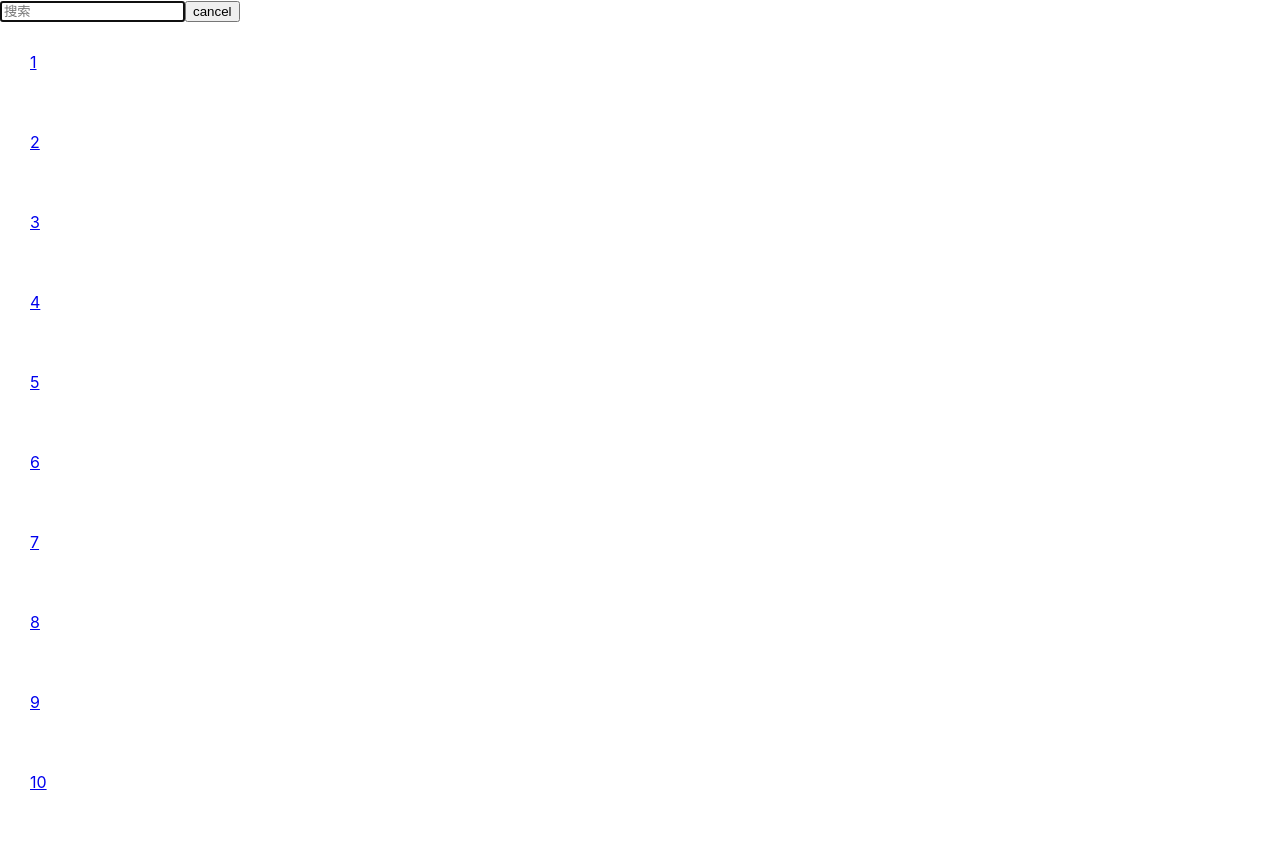
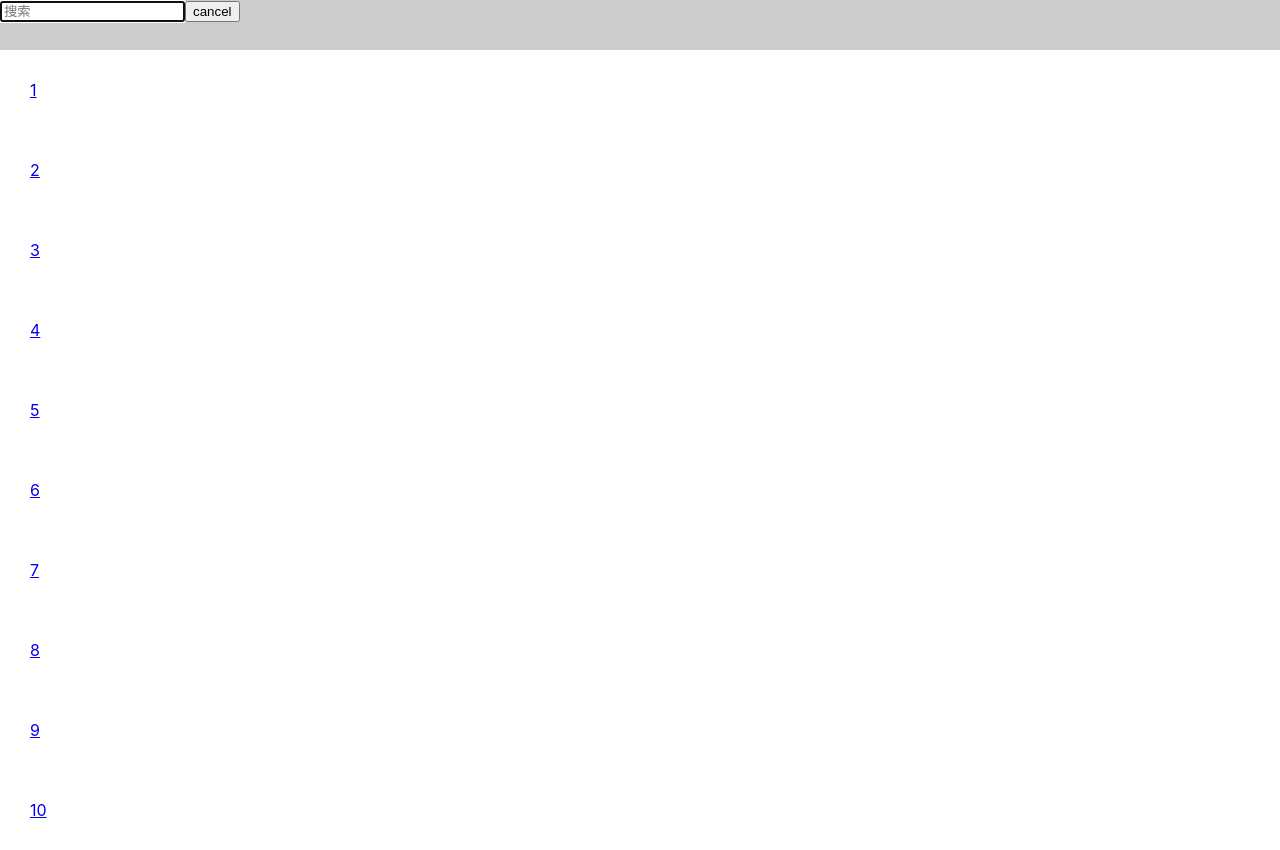
Before and after one commit to gaoqiang19514/react-demo, a React (Create React App) app: page /search in a window 1280 px wide. Before the commit the page ends 822 px from the top, so only its background shows below. Built offline with nearby package versions, Linux system fonts and the light colour scheme.

Commit message:
feat: 添加头部固定的处理

```diff
--- a/src/pages/Search/index.js
+++ b/src/pages/Search/index.js
@@ -17,6 +17,17 @@ const Loading = styled.div`
   padding: 30px;
   font-size: 20px;
   text-align: center;
+`;
+const Header = styled.div`
+  position: fixed;
+  top: 0;
+  left: 0;
+  right: 0;
+  height: 50px;
+  background: #ccc;
+`;
+const Main = styled.div`
+  padding-top: 50px;
 `;
 
 class Search extends Component {
@@ -88,13 +99,15 @@ class Search extends Component {
     return (
       <div>
         <div>
+          <Header>
             <SearchComp
               searchText={searchText}
               onChange={this.handleChnage}
               onCancel={this.handleCancel}
               onSubmit={this.handleSubmit}
             />
-          <div>
+          </Header>
+          <Main>
             {!items.length && !!searchText.length && <div>搜索无结果</div>}
             <List>
               {items.map(item => {
@@ -106,7 +119,7 @@ class Search extends Component {
               })}
             </List>
             {isFetching && <Loading>loading...</Loading>}
-          </div>
+          </Main>
         </div>
       </div>
     );
```
Also changed, not shown: 1 other file (tests, documents, lock files or other folders). Lines whose indentation alone changed are shown as unchanged.
